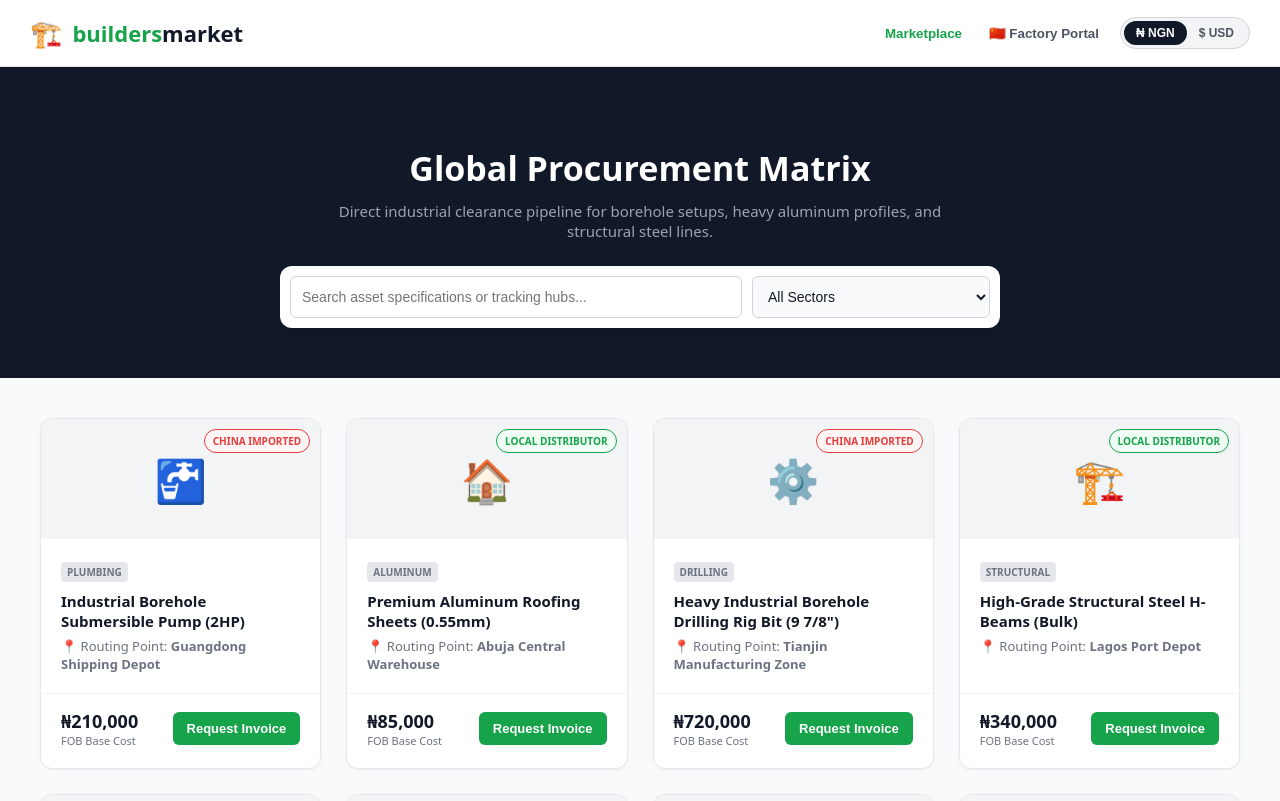
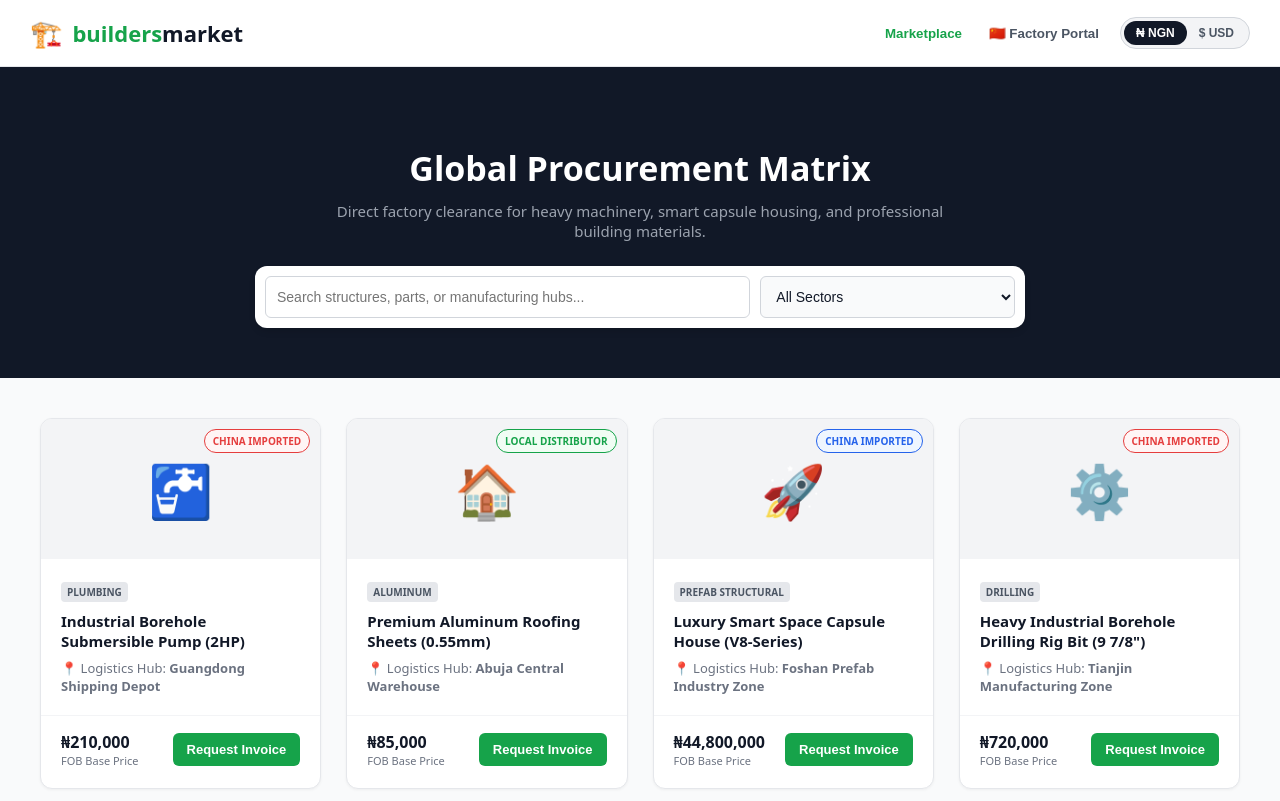
Before and after one commit to francisjolaoso1-dev/buildersmarket-v2, a Next.js app: page / in a window 1280 px wide. Shown: the top 801 px of the page. Built offline with nearby package versions, Linux system fonts and the light colour scheme.

Commit message:
Update page.js

```diff
--- a/src/app/page.js
+++ b/src/app/page.js
@@ -13,15 +13,18 @@ export default function Home() {
   const [invoiceConfirmed, setInvoiceConfirmed] = useState(false);
   const [trackingStep, setTrackingStep] = useState(1);
 
+  // Updated Database featuring Modular & Capsule Housing
   const PRODUCTS = [
     { id: 1, name: 'Industrial Borehole Submersible Pump (2HP)', category: 'Plumbing', ngn: '₦210,000', usd: '$131.00', dutyNgn: '₦14,700', dutyUsd: '$9.17', totalNgn: '₦224,700', totalUsd: '$140.17', origin: 'Guangdong Shipping Depot', type: 'CHINA IMPORTED', color: '#e53e3e', bg: '#fff5f5', icon: '🚰' },
     { id: 2, name: 'Premium Aluminum Roofing Sheets (0.55mm)', category: 'Aluminum', ngn: '₦85,000', usd: '$53.00', dutyNgn: '₦5,950', dutyUsd: '$3.71', totalNgn: '₦90,950', totalUsd: '$56.71', origin: 'Abuja Central Warehouse', type: 'LOCAL DISTRIBUTOR', color: '#16a34a', bg: '#f0fdf4', icon: '🏠' },
-    { id: 3, name: 'Heavy Industrial Borehole Drilling Rig Bit (9 7/8")', category: 'Drilling', ngn: '₦720,000', usd: '$450.00', dutyNgn: '₦50,400', dutyUsd: '$31.50', totalNgn: '₦770,400', totalUsd: '$481.50', origin: 'Tianjin Manufacturing Zone', type: 'CHINA IMPORTED', color: '#e53e3e', bg: '#fff5f5', icon: '⚙️' },
-    { id: 4, name: 'High-Grade Structural Steel H-Beams (Bulk)', category: 'Structural', ngn: '₦340,000', usd: '$212.00', dutyNgn: '₦23,800', dutyUsd: '$14.84', totalNgn: '₦363,800', totalUsd: '$226.84', origin: 'Lagos Port Depot', type: 'LOCAL DISTRIBUTOR', color: '#16a34a', bg: '#f0fdf4', icon: '🏗️' },
-    { id: 5, name: 'Casement Aluminum Window Profiles (Standard)', category: 'Aluminum', ngn: '₦45,000', usd: '$28.12', dutyNgn: '₦3,150', dutyUsd: '$1.97', totalNgn: '₦48,150', totalUsd: '$30.09', origin: 'Guangdong Factory Direct', type: 'CHINA IMPORTED', color: '#e53e3e', bg: '#fff5f5', icon: '🪟' },
-    { id: 6, name: 'Deep-Well Hydraulic Drilling Control Panel', category: 'Drilling', ngn: '₦1,440,000', usd: '$900.00', dutyNgn: '₦100,800', dutyUsd: '$63.00', totalNgn: '₦1,540,800', totalUsd: '$963.00', origin: 'Shandong Port Zone', type: 'CHINA IMPORTED', color: '#e53e3e', bg: '#fff5f5', icon: '🎛️' },
-    { id: 7, name: 'High-Pressure PPR Plumbing Pipes (Pack of 50)', category: 'Plumbing', ngn: '₦120,000', usd: '$75.00', dutyNgn: '₦8,400', dutyUsd: '$5.25', totalNgn: '₦128,400', totalUsd: '$80.25', origin: 'Abuja Central Warehouse', type: 'LOCAL DISTRIBUTOR', color: '#16a34a', bg: '#f0fdf4', icon: '🧪' },
-    { id: 8, name: 'Portland Cement Grade 42.5R (Bulk Ton)', category: 'Structural', ngn: '₦96,000', usd: '$60.00', dutyNgn: '₦6,720', dutyUsd: '#4.20', totalNgn: '₦102,720', totalUsd: '$64.20', origin: 'Lagos Port Depot', type: 'LOCAL DISTRIBUTOR', color: '#16a34a', bg: '#f0fdf4', icon: '🧱' }
+    { id: 3, name: 'Luxury Smart Space Capsule House (V8-Series)', category: 'Prefab Structural', ngn: '₦44,800,000', usd: '$28,000.00', dutyNgn: '₦3,136,000', dutyUsd: '$1,960.00', totalNgn: '₦47,936,000', totalUsd: '$29,960.00', origin: 'Foshan Prefab Industry Zone', type: 'CHINA IMPORTED', color: '#2563eb', bg: '#eff6ff', icon: '🚀' },
+    { id: 4, name: 'Heavy Industrial Borehole Drilling Rig Bit (9 7/8")', category: 'Drilling', ngn: '₦720,000', usd: '$450.00', dutyNgn: '₦50,400', dutyUsd: '$31.50', totalNgn: '₦770,400', totalUsd: '$481.50', origin: 'Tianjin Manufacturing Zone', type: 'CHINA IMPORTED', color: '#e53e3e', bg: '#fff5f5', icon: '⚙️' },
+    { id: 5, name: 'High-Grade Structural Steel H-Beams (Bulk)', category: 'Structural Materials', ngn: '₦340,000', usd: '$212.00', dutyNgn: '₦23,800', dutyUsd: '$14.84', totalNgn: '₦363,800', totalUsd: '$226.84', origin: 'Lagos Port Depot', type: 'LOCAL DISTRIBUTOR', color: '#16a34a', bg: '#f0fdf4', icon: '🏗️' },
+    { id: 6, name: 'Eco Modular A-Frame Cabin House (Double Loft)', category: 'Prefab Structural', ngn: '₦20,800,000', usd: '$13,000.00', dutyNgn: '₦1,456,000', dutyUsd: '$910.00', totalNgn: '₦22,256,000', totalUsd: '$13,910.00', origin: 'Zhejiang Manufacturing Hub', type: 'CHINA IMPORTED', color: '#2563eb', bg: '#eff6ff', icon: '🪵' },
+    { id: 7, name: 'Casement Aluminum Window Profiles (Standard)', category: 'Aluminum', ngn: '₦45,000', usd: '$28.12', dutyNgn: '₦3,150', dutyUsd: '$1.97', totalNgn: '₦48,150', totalUsd: '$30.09', origin: 'Guangdong Factory Direct', type: 'CHINA IMPORTED', color: '#e53e3e', bg: '#fff5f5', icon: '🪟' },
+    { id: 8, name: 'Deep-Well Hydraulic Drilling Control Panel', category: 'Drilling', ngn: '₦1,440,000', usd: '$900.00', dutyNgn: '₦100,800', dutyUsd: '$63.00', totalNgn: '₦1,540,800', totalUsd: '$963.00', origin: 'Shandong Port Zone', type: 'CHINA IMPORTED', color: '#e53e3e', bg: '#fff5f5', icon: '🎛️' },
+    { id: 9, name: 'High-Pressure PPR Plumbing Pipes (Pack of 50)', category: 'Plumbing', ngn: '₦120,000', usd: '$75.00', dutyNgn: '₦8,400', dutyUsd: '$5.25', totalNgn: '₦128,400', totalUsd: '$80.25', origin: 'Abuja Central Warehouse', type: 'LOCAL DISTRIBUTOR', color: '#16a34a', bg: '#f0fdf4', icon: '🧪' },
+    { id: 10, name: 'Portland Cement Grade 42.5R (Bulk Ton)', category: 'Structural Materials', ngn: '₦96,000', usd: '$60.00', dutyNgn: '₦6,720', dutyUsd: '#4.20', totalNgn: '₦102,720', totalUsd: '$64.20', origin: 'Lagos Port Depot', type: 'LOCAL DISTRIBUTOR', color: '#16a34a', bg: '#f0fdf4', icon: '🧱' }
   ];
 
   const filteredProducts = PRODUCTS.filter(product => {
@@ -59,17 +62,18 @@ export default function Home() {
           <section style={{ backgroundColor: '#111827', color: '#ffffff', padding: '50px 20px', textAlign: 'center' }}>
             <h1 style={{ fontSize: '34px', fontWeight: '800', marginBottom: '10px' }}>Global Procurement Matrix</h1>
             <p style={{ fontSize: '15px', color: '#9ca3af', maxWidth: '650px', margin: '0 auto 25px' }}>
-              Direct industrial clearance pipeline for borehole setups, heavy aluminum profiles, and structural steel lines.
+              Direct factory clearance for heavy machinery, smart capsule housing, and professional building materials.
             </p>
 
-            <div style={{ backgroundColor: '#ffffff', padding: '10px', borderRadius: '12px', maxWidth: '700px', margin: '0 auto', display: 'flex', gap: '10px', boxShadow: '0 4px 6px rgba(0,0,0,0.1)' }}>
-              <input type="text" placeholder="Search asset specifications or tracking hubs..." value={searchTerm} onChange={(e) => setSearchTerm(e.target.value)} style={{ flex: 2, padding: '11px', borderRadius: '6px', border: '1px solid #d1d5db', fontSize: '14px', color: '#111827', boxSizing: 'border-box' }} />
+            <div style={{ backgroundColor: '#ffffff', padding: '10px', borderRadius: '12px', maxWidth: '750px', margin: '0 auto', display: 'flex', gap: '10px', boxShadow: '0 4px 6px rgba(0,0,0,0.1)' }}>
+              <input type="text" placeholder="Search structures, parts, or manufacturing hubs..." value={searchTerm} onChange={(e) => setSearchTerm(e.target.value)} style={{ flex: 2, padding: '11px', borderRadius: '6px', border: '1px solid #d1d5db', fontSize: '14px', color: '#111827', boxSizing: 'border-box' }} />
               <select value={selectedCategory} onChange={(e) => setSelectedCategory(e.target.value)} style={{ flex: 1, padding: '11px', borderRadius: '6px', border: '1px solid #d1d5db', fontSize: '14px', backgroundColor: '#f9fafb', color: '#111827', cursor: 'pointer' }}>
                 <option value="All">All Sectors</option>
+                <option value="Prefab Structural">Prefab & Capsule Units</option>
                 <option value="Drilling">Borehole Drilling</option>
                 <option value="Plumbing">Industrial Plumbing</option>
                 <option value="Aluminum">Aluminum Products</option>
-                <option value="Structural">Structural Steel</option>
+                <option value="Structural Materials">Structural Materials</option>
               </select>
             </div>
           </section>
@@ -79,21 +83,21 @@ export default function Home() {
             <div style={{ display: 'grid', gridTemplateColumns: 'repeat(auto-fill, minmax(280px, 1fr))', gap: '25px' }}>
               {filteredProducts.map((product) => (
                 <div key={product.id} style={{ backgroundColor: '#ffffff', borderRadius: '12px', border: '1px solid #e5e7eb', overflow: 'hidden', display: 'flex', flexDirection: 'column', justifyContent: 'space-between', boxShadow: '0 1px 3px rgba(0,0,0,0.05)' }}>
-                  <div style={{ backgroundColor: '#f3f4f6', height: '120px', display: 'flex', alignItems: 'center', justifyContent: 'center', fontSize: '42px', position: 'relative' }}>
+                  <div style={{ backgroundColor: '#f3f4f6', height: '140px', display: 'flex', alignItems: 'center', justifyContent: 'center', fontSize: '52px', position: 'relative' }}>
                     {product.icon}
                     <span style={{ position: 'absolute', top: '10px', right: '10px', fontSize: '10px', fontWeight: '700', color: product.color, backgroundColor: product.bg, padding: '4px 8px', borderRadius: '20px', border: '1px solid currentColor' }}>{product.type}</span>
                   </div>
 
                   <div style={{ padding: '20px', flexGrow: 1 }}>
-                    <span style={{ fontSize: '10px', textTransform: 'uppercase', color: '#6b7280', fontWeight: '700', backgroundColor: '#e5e7eb', padding: '3px 6px', borderRadius: '4px' }}>{product.category}</span>
-                    <h3 style={{ fontSize: '15px', fontWeight: '700', marginTop: '10px', marginBottom: '6px' }}>{product.name}</h3>
-                    <div style={{ fontSize: '13px', color: '#6b7280' }}>📍 Routing Point: <strong>{product.origin}</strong></div>
+                    <span style={{ fontSize: '10px', textTransform: 'uppercase', color: '#4b5563', fontWeight: '700', backgroundColor: '#e5e7eb', padding: '3px 6px', borderRadius: '4px' }}>{product.category}</span>
+                    <h3 style={{ fontSize: '15px', fontWeight: '700', marginTop: '10px', marginBottom: '6px', minHeight: '42px' }}>{product.name}</h3>
+                    <div style={{ fontSize: '13px', color: '#6b7280' }}>📍 Logistics Hub: <strong>{product.origin}</strong></div>
                   </div>
 
                   <div style={{ padding: '0 20px 20px 20px', display: 'flex', alignItems: 'center', justifyContent: 'space-between', borderTop: '1px solid #f3f4f6', paddingTop: '15px' }}>
                     <div>
-                      <span style={{ fontSize: '18px', fontWeight: '800', color: '#111827' }}>{viewMode === 'NGN' ? product.ngn : product.usd}</span>
-                      <span style={{ fontSize: '11px', color: '#6b7280', display: 'block' }}>FOB Base Cost</span>
+                      <span style={{ fontSize: '16px', fontWeight: '800', color: '#111827' }}>{viewMode === 'NGN' ? product.ngn : product.usd}</span>
+                      <span style={{ fontSize: '11px', color: '#6b7280', display: 'block' }}>FOB Base Price</span>
                     </div>
                     <button onClick={() => { setModalItem(product); setInvoiceConfirmed(false); setTrackingStep(1); setShowModal(true); }} style={{ backgroundColor: '#16a34a', color: '#fff', border: 'none', padding: '9px 14px', borderRadius: '6px', fontWeight: '600', fontSize: '13px', cursor: 'pointer' }}>Request Invoice</button>
                   </div>
@@ -125,8 +129,8 @@ export default function Home() {
                 <p style={{ color: '#6b7280', fontSize: '13px', marginBottom: '15px' }}>Verified trade clearance matrix and port tariffs values.</p>
 
                 <div style={{ backgroundColor: '#f3f4f6', padding: '12px', borderRadius: '6px', marginBottom: '15px', fontSize: '13px' }}>
-                  <strong>Item:</strong> {modalItem.name} {modalItem.icon}
-                  <div style={{ color: '#6b7280', fontSize: '12px', marginTop: '3px' }}>Origin Hub: {modalItem.origin}</div>
+                  <strong>Asset Line:</strong> {modalItem.name} {modalItem.icon}
+                  <div style={{ color: '#6b7280', fontSize: '12px', marginTop: '3px' }}>FOB Dispatch: {modalItem.origin}</div>
                 </div>
 
                 <div style={{ borderTop: '1px solid #e5e7eb', paddingTop: '10px', display: 'flex', flexDirection: 'column', gap: '8px', fontSize: '13px' }}>
@@ -147,7 +151,6 @@ export default function Home() {
                 <h3 style={{ fontSize: '18px', fontWeight: '800', marginBottom: '4px' }}>Procurement Tracking Node</h3>
                 <p style={{ color: '#6b7280', fontSize: '13px', marginBottom: '25px' }}>Real-time freight cargo telemetry ledger for your order.</p>
 
-                {/* COMPILER-SAFE FLEX STEP TIMELINE */}
                 <div style={{ display: 'flex', justifyContent: 'space-between', gap: '4px', marginBottom: '25px' }}>
                   <div style={{ flex: 1, height: '6px', borderRadius: '4px', backgroundColor: trackingStep >= 1 ? '#16a34a' : '#e5e7eb' }} />
                   <div style={{ flex: 1, height: '6px', borderRadius: '4px', backgroundColor: trackingStep >= 2 ? '#16a34a' : '#e5e7eb' }} />
@@ -155,7 +158,6 @@ export default function Home() {
                   <div style={{ flex: 1, height: '6px', borderRadius: '4px', backgroundColor: trackingStep >= 4 ? '#16a34a' : '#e5e7eb' }} />
                 </div>
 
-                {/* TEXTUAL STEPS */}
                 <div style={{ display: 'flex', justifyContent: 'space-between', fontSize: '11px', fontWeight: '700', marginBottom: '20px', color: '#6b7280' }}>
                   <span style={{ color: trackingStep === 1 ? '#16a34a' : '#6b7280' }}>1. Factory</span>
                   <span style={{ color: trackingStep === 2 ? '#16a34a' : '#6b7280' }}>2. Transit</span>
@@ -163,7 +165,6 @@ export default function Home() {
                   <span style={{ color: trackingStep === 4 ? '#16a34a' : '#6b7280' }}>4. Arrived</span>
                 </div>
 
-                {/* DETAIL INFORMATION WINDOW */}
                 <div style={{ backgroundColor: '#f9fafb', border: '1px solid #e5e7eb', padding: '15px', borderRadius: '8px', marginBottom: '25px', fontSize: '13px' }}>
                   {trackingStep === 1 && <div>🏭 <strong>Stage 1: Factory Production</strong><p style={{ margin: '4px 0 0', color: '#6b7280', fontSize: '12px' }}>Your materials are currently being crated, serialized, and balanced for container weight metrics at the manufacturing hub.</p></div>}
                   {trackingStep === 2 && <div>🚢 <strong>Stage 2: Ocean Freight Transit</strong><p style={{ margin: '4px 0 0', color: '#6b7280', fontSize: '12px' }}>Cargo assigned to global vessel lanes. Moving securely across main shipping corridors toward the Nigerian entry port.</p></div>}
@@ -171,27 +172,12 @@ export default function Home() {
                   {trackingStep === 4 && <div>✅ <strong>Stage 4: Ready for Delivery/Pickup</strong><p style={{ margin: '4px 0 0', color: '#16a34a', fontSize: '12px', fontWeight: '600' }}>Asset clearance complete! Items are stored securely at destination yards and ready for logistics dispatch handlers.</p></div>}
                 </div>
 
-                {/* SIMULATOR STEP CONTROLS */}
                 <div style={{ display: 'flex', gap: '10px', marginBottom: '15px' }}>
-                  <button
-                    disabled={trackingStep === 1}
-                    onClick={() => setTrackingStep(prev => prev - 1)}
-                    style={{ flex: 1, padding: '8px', borderRadius: '6px', border: '1px solid #d1d5db', cursor: 'pointer', fontSize: '12px', fontWeight: '600', backgroundColor: '#fff' }}
-                  >
-                    ⏮️ Prev Stage
-                  </button>
-                  <button
-                    disabled={trackingStep === 4}
-                    onClick={() => setTrackingStep(prev => prev + 1)}
-                    style={{ flex: 1, padding: '8px', borderRadius: '6px', border: 'none', cursor: 'pointer', fontSize: '12px', fontWeight: '600', backgroundColor: '#111827', color: '#fff' }}
-                  >
-                    Next Stage ⏭️
-                  </button>
+                  <button disabled={trackingStep === 1} onClick={() => setTrackingStep(prev => prev - 1)} style={{ flex: 1, padding: '8px', borderRadius: '6px', border: '1px solid #d1d5db', cursor: 'pointer', fontSize: '12px', fontWeight: '600', backgroundColor: '#fff' }}>⏮️ Prev Stage</button>
+                  <button disabled={trackingStep === 4} onClick={() => setTrackingStep(prev => prev + 1)} style={{ flex: 1, padding: '8px', borderRadius: '6px', border: 'none', cursor: 'pointer', fontSize: '12px', fontWeight: '600', backgroundColor: '#111827', color: '#fff' }}>Next Stage ⏭️</button>
                 </div>
 
-                <button onClick={() => setShowModal(false)} style={{ width: '100%', backgroundColor: '#6b7280', color: 'white', padding: '10px', borderRadius: '6px', fontWeight: '600', border: 'none', cursor: 'pointer', fontSize: '13px' }}>
-                  Close Console
-                </button>
+                <button onClick={() => setShowModal(false)} style={{ width: '100%', backgroundColor: '#6b7280', color: 'white', padding: '10px', borderRadius: '6px', fontWeight: '600', border: 'none', cursor: 'pointer', fontSize: '13px' }}>Close Console</button>
               </>
             )}
           </div>
```
